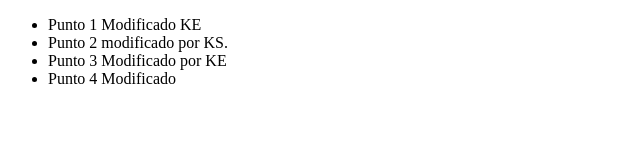
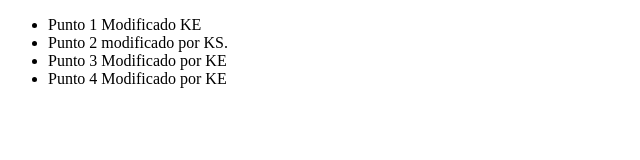
Before and after one commit to KevinSarmiento07/PruebasGit, a plain HTML site: page index.html in a window 1280 px wide. Shown: the full height of the page, 0-640 px from the left. Drawn offline with Linux system fonts and the light colour scheme.

Commit message:
Modificación punto 4

```diff
--- a/index.html
+++ b/index.html
@@ -12,7 +12,7 @@
         <li>Punto 1 Modificado KE</li>
         <li>Punto 2 modificado por KS.</li>
         <li>Punto 3 Modificado por KE</li>
-        <li>Punto 4 Modificado</li>
+        <li>Punto 4 Modificado por KE</li>
 
     </ul>
 
```
